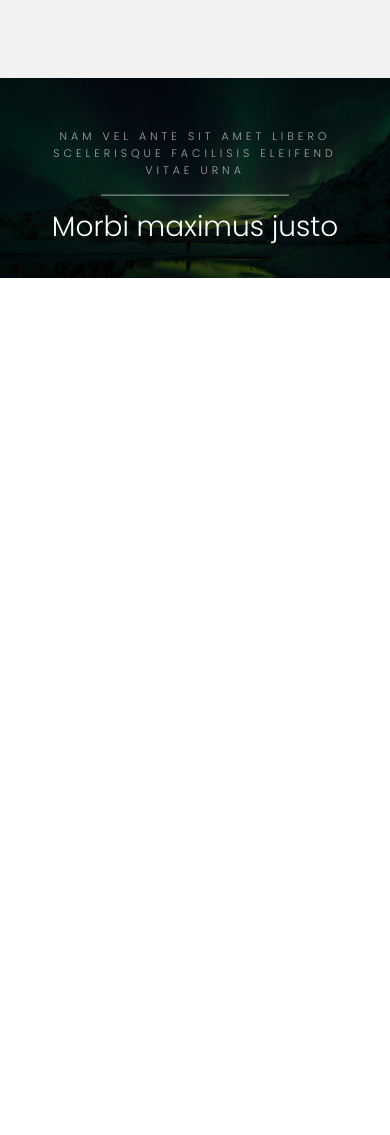
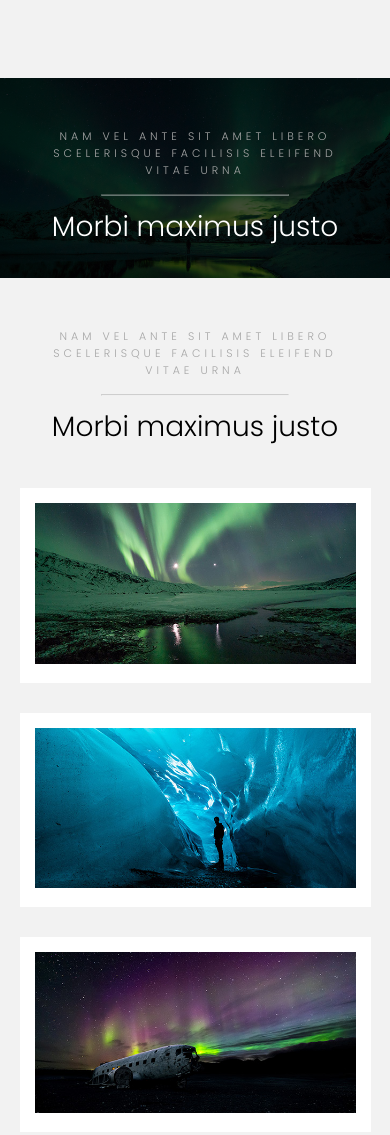
Before and after one commit to leviante/hielo, a website: page dist/index.html in a window 390 px wide. Shown: the part 1770-2905 px from the top of the page. Before the commit the page ends 2048 px from the top, so only its background shows below. Drawn offline with Linux system fonts and the light colour scheme.

Commit message:
Finished gallery section

```diff
--- a/scss/mobile-first.scss
+++ b/scss/mobile-first.scss
@@ -14,7 +14,7 @@
     - Showcase
     - Learn More
     - Banner
-    -
+    - Gallery
 
 -----------------------------------
 -----------------------------------
@@ -330,6 +330,7 @@ body {
     background-color: rgba(0, 0, 0, 0.7);
     z-index: 1;
   }
+}
 
 .banner-text {
   position: relative;
@@ -361,6 +362,33 @@ body {
     font-size: 28px;
   }
 }
+
+//Gallery
+#gallery {
+  @include flex-col-align-center;
+  background-color: $section-color;
+  padding-bottom: 60px;
+
+  .banner-text h1 {
+    color: #000;
+    margin-bottom: 10px;
+  }
+
+  .gallery-container {
+    display: grid;
+    grid-template-columns: 1fr;
+    grid-gap: 30px;
+    width: 90%;
+
+    .gallery-item {
+      background-color: $primary-color;
+      padding: 15px;
+
+      .gallery-img img {
+        width: 100%;
+      }
+    }
+  }
 }
 
 @import "desktop";
```
Also changed, not shown: dist/css/mobile-first.css, dist/img/pic01.jpg (added), dist/img/pic04.jpg (added), dist/index.html. Lines whose indentation alone changed are shown as unchanged.
